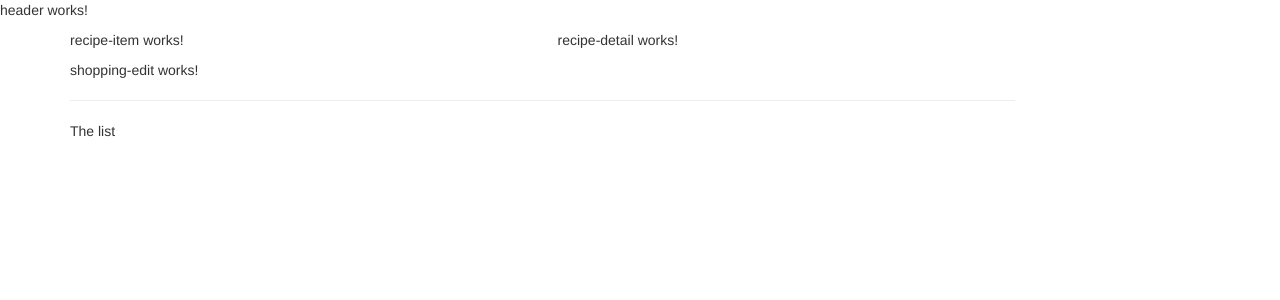
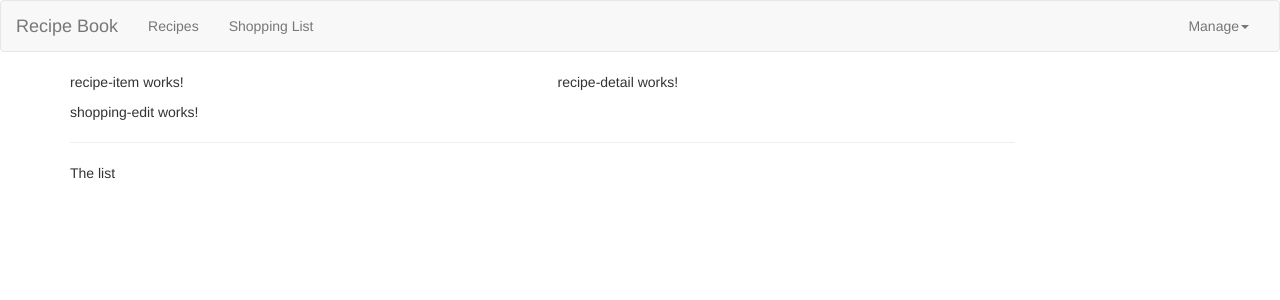
Before and after one commit to mohit-chauhan-stackpro/Course-project, an Angular app: page / in a window 1280 px wide. Shown: the top 300 px of the page. Built offline with nearby package versions, Linux system fonts and the light colour scheme.

Commit message:
created navbar

```diff
--- a/src/app/header/header.component.html
+++ b/src/app/header/header.component.html
@@ -1 +1,24 @@
-<p>header works!</p>
+<nav class="navbar navbar-default">
+  <div class="container-fluid">
+    <div class="navbar-header">
+      <a href="#" class="navbar-brand">Recipe Book</a>
+    </div>
+    <div class="collapse navbar-collapse">
+      <ul class="nav navbar-nav">
+        <li><a href="#">Recipes</a></li>
+        <li><a href="#">Shopping List</a></li>
+      </ul>
+      <ul class="nav navbar-nav navbar-right">
+        <li class="dropdown">
+          <a href="#" class="drop-down-toggle" role="button"
+            >Manage<span class="caret"></span
+          ></a>
+          <ul class="dropdown-menu">
+            <li><a href="#">Save Data</a></li>
+            <li><a href="#">Fetch Data</a></li>
+          </ul>
+        </li>
+      </ul>
+    </div>
+  </div>
+</nav>
```
